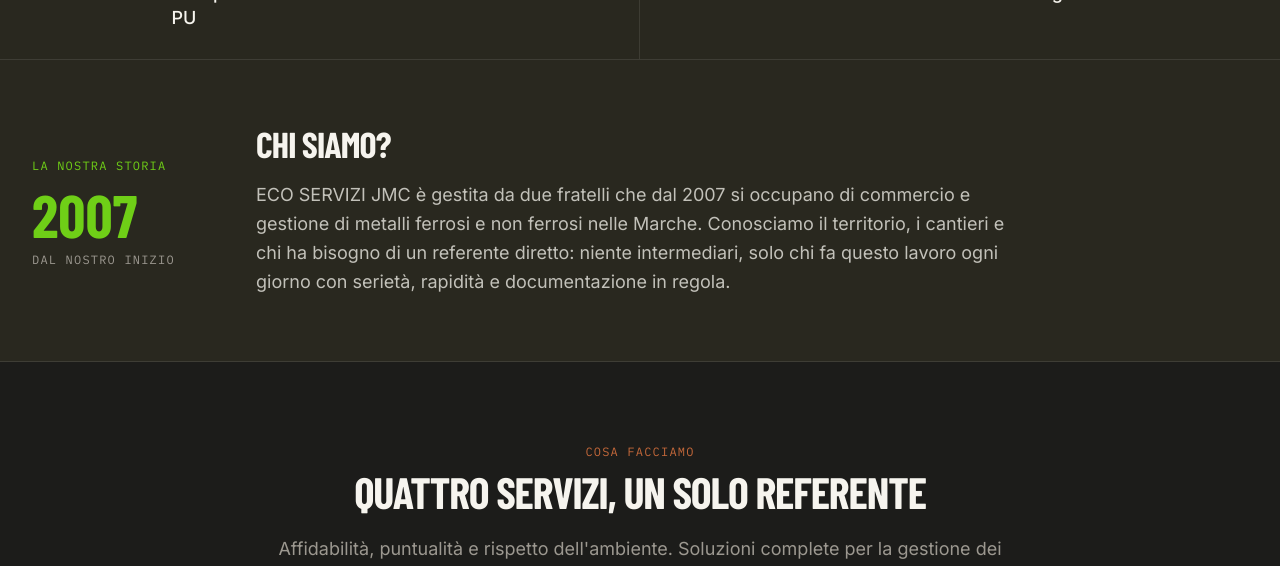
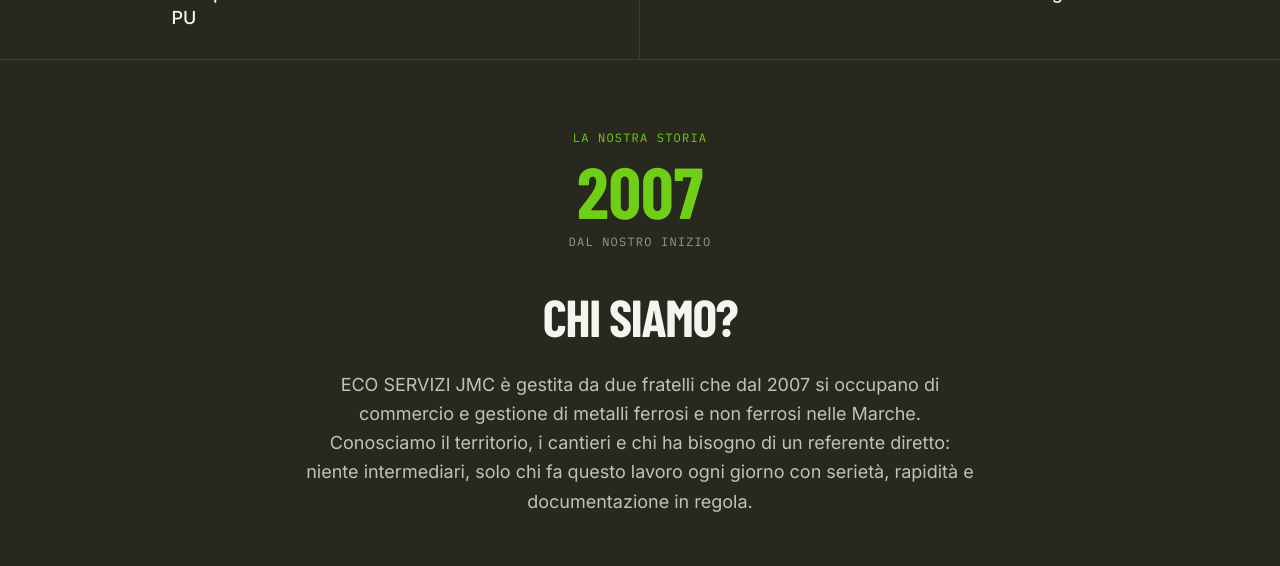
Before and after one commit to lol3gg/ecoservizi, a React (Vite) app: page / in a window 1280 px wide. Shown: the part 840-1406 px from the top of the page. Built offline with nearby package versions, Linux system fonts and the light colour scheme; a web font is replaced by a local one.

Commit message:
Centra sezione Chi siamo con layout a colonna unica piu pulito.
Co-authored-by: Cursor <cursoragent@cursor.com>

```diff
--- a/src/components/About.tsx
+++ b/src/components/About.tsx
@@ -5,20 +5,24 @@ export default function About() {
     <section id="chi-siamo" className="border-y border-paper/10 bg-ink-soft py-12 sm:py-14 lg:py-16">
       <div className="container-page">
         <Reveal>
-          <div className="grid grid-cols-1 items-center gap-8 lg:grid-cols-[minmax(0,10rem)_1fr] lg:gap-12 xl:gap-16">
-          <div className="text-center lg:text-left">
-            <span className="font-mono text-xs uppercase tracking-widest text-brand-green">La nostra storia</span>
-            <p className="mt-2 font-display text-5xl font-bold leading-none text-brand-green sm:text-6xl">2007</p>
-            <p className="mt-2 font-mono text-[10px] uppercase tracking-widest text-steel sm:text-xs">
-              Dal nostro inizio
-            </p>
-          </div>
+          <div className="mx-auto max-w-3xl text-center">
+            <div className="inline-flex flex-col items-center">
+              <span className="font-mono text-xs uppercase tracking-widest text-brand-green">
+                La nostra storia
+              </span>
+              <p className="mt-2 font-display text-5xl font-bold leading-none text-brand-green sm:text-6xl lg:text-7xl">
+                2007
+              </p>
+              <p className="mt-2 font-mono text-[10px] uppercase tracking-widest text-steel sm:text-xs">
+                Dal nostro inizio
+              </p>
+            </div>
 
-          <div className="max-w-3xl text-center lg:text-left">
-            <h2 className="font-display text-2xl font-bold uppercase tracking-tight text-paper min-[375px]:text-3xl sm:text-4xl">
+            <h2 className="mt-8 font-display text-3xl font-bold uppercase tracking-tight text-paper min-[375px]:text-4xl sm:mt-10 sm:text-5xl lg:text-[3.25rem] lg:leading-none">
               Chi siamo?
             </h2>
-            <p className="mt-4 text-sm leading-relaxed text-paper/75 sm:text-base lg:text-lg lg:leading-relaxed">
+
+            <p className="mx-auto mt-5 max-w-2xl text-sm leading-relaxed text-paper/75 sm:mt-6 sm:text-base lg:mt-7 lg:text-lg lg:leading-relaxed">
               ECO SERVIZI JMC è gestita da due fratelli che dal 2007 si occupano di
               commercio e gestione di metalli ferrosi e non ferrosi nelle Marche.
               Conosciamo il territorio, i cantieri e chi ha bisogno di un referente
@@ -26,7 +30,6 @@ export default function About() {
               serietà, rapidità e documentazione in regola.
             </p>
           </div>
-          </div>
         </Reveal>
       </div>
     </section>
```
